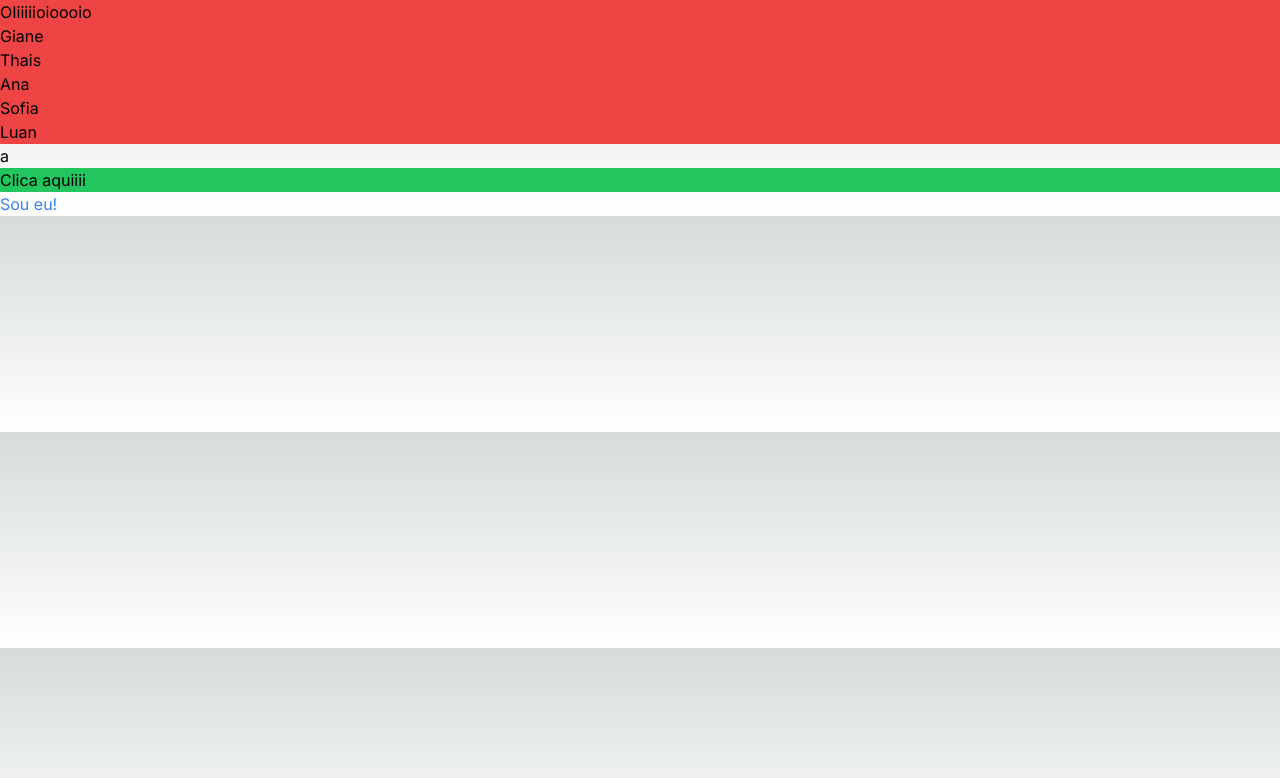
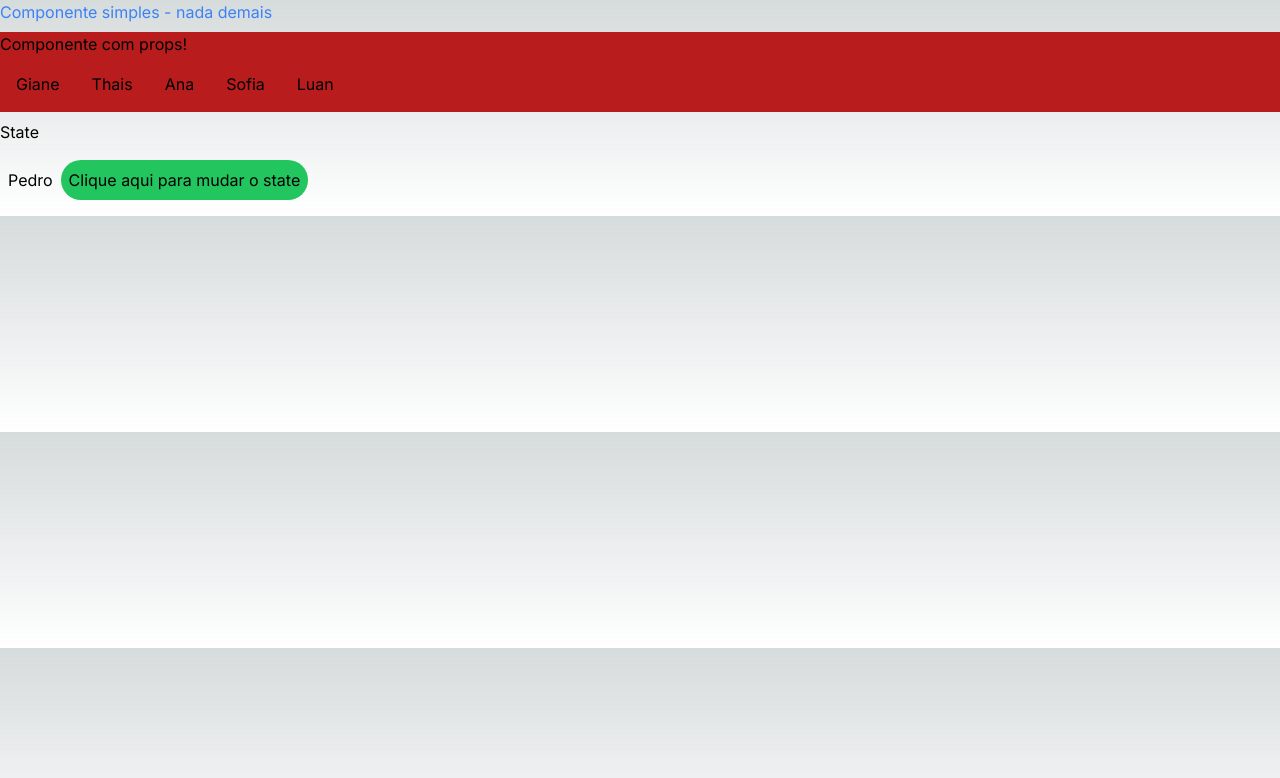
Before and after one commit to Anemaygi/petsites-training, a Next.js app: page /membros in a window 1280 px wide. Shown: the top 778 px of the page. Built offline with nearby package versions, Linux system fonts and the light colour scheme.

Commit message:
feat: adicionando componentes diferentes para testarem

```diff
--- a/src/app/membros/name.tsx
+++ b/src/app/membros/name.tsx
@@ -1,6 +1,6 @@
 
 export default function Name() {
     return (
-      <h1 className="text-blue-500">Sou eu!</h1>
+      <h1 className="text-blue-500">Componente simples - nada demais</h1>
     );
   }
--- a/src/app/membros/page.tsx
+++ b/src/app/membros/page.tsx
@@ -7,13 +7,19 @@ import { useState } from "react";
 
 
 export default function Membros() {
-    const [nome,setNome] = useState('a');
+    const [nome, setNome] = useState('Pedro');
     return (
         <div>
-            <MyComponent nomes={Data.names} />
-            {nome}
-            <div onClick={() => setNome("aaaaa")} className="bg-green-500" >Clica aquiiii</div>
             <Name />
+            <div className="flex w-full my-2"><MyComponent nomes={Data.names} /></div>
+            <div>
+                State
+                <div className="flex w-fit m-2 items-center justify-center my-2">
+                    {nome}
+                    <div onClick={() => setNome((prevName) => prevName == "Pedro" ? "Maria" : "Pedro")} className="bg-green-500 m-2 p-2 rounded-full" >Clique aqui para mudar o state</div>
+                </div>
+            </div>
+
         </div>
-  );
+    );
 }
--- a/src/components/myComponent.tsx
+++ b/src/components/myComponent.tsx
@@ -4,11 +4,13 @@ interface MyComponentProps {
 
 export default function MyComponent(props: MyComponentProps) {
   return (
-    <div className="bg-red-500">
-        OIiiiiioioooio
+    <div className="bg-red-700 w-full">
+        Componente com props!
+        <div className="flex">
         {props.nomes.map((string) => (
-        <h2 key={string}>{string}</h2>
+        <h2 className="m-4" key={string}>{string}</h2>
       ))}
+      </div>
 
     </div>
   );
```
Also changed, not shown: 1 other file (tests, documents, lock files or other folders).
